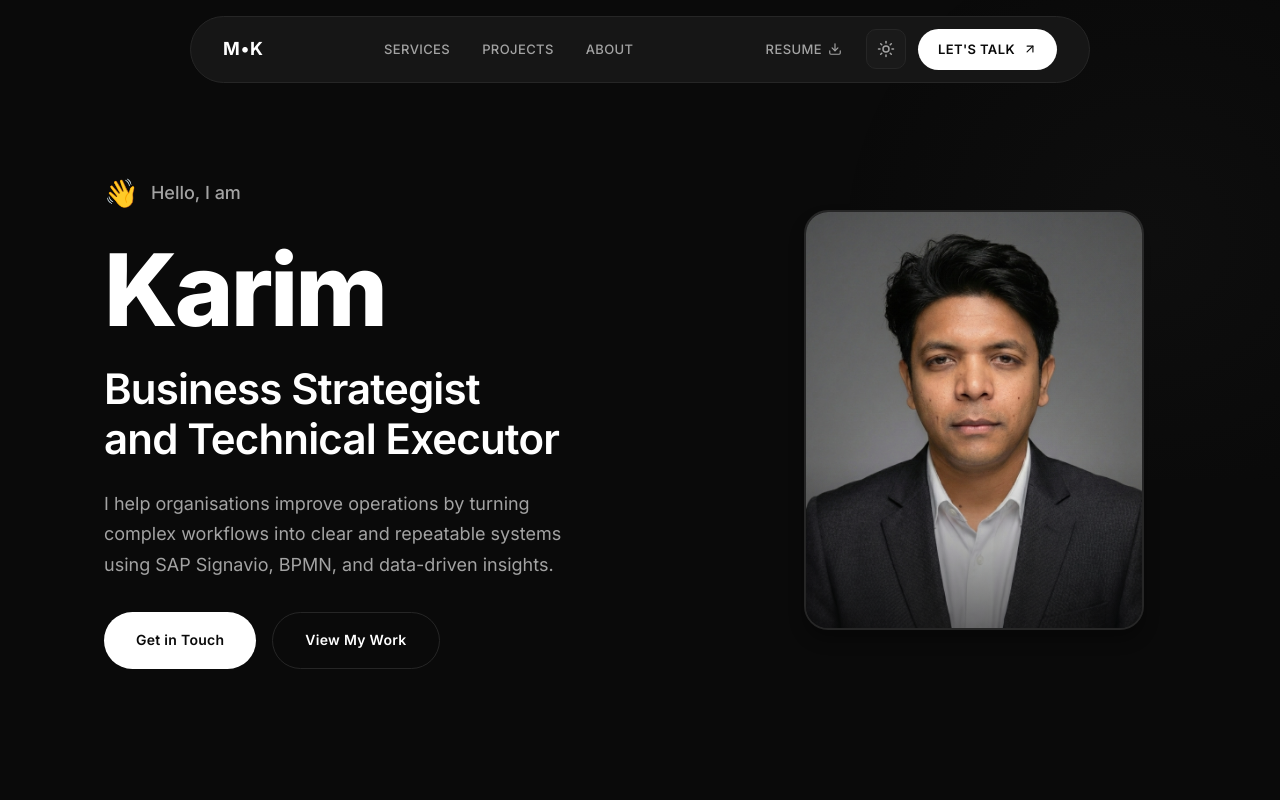
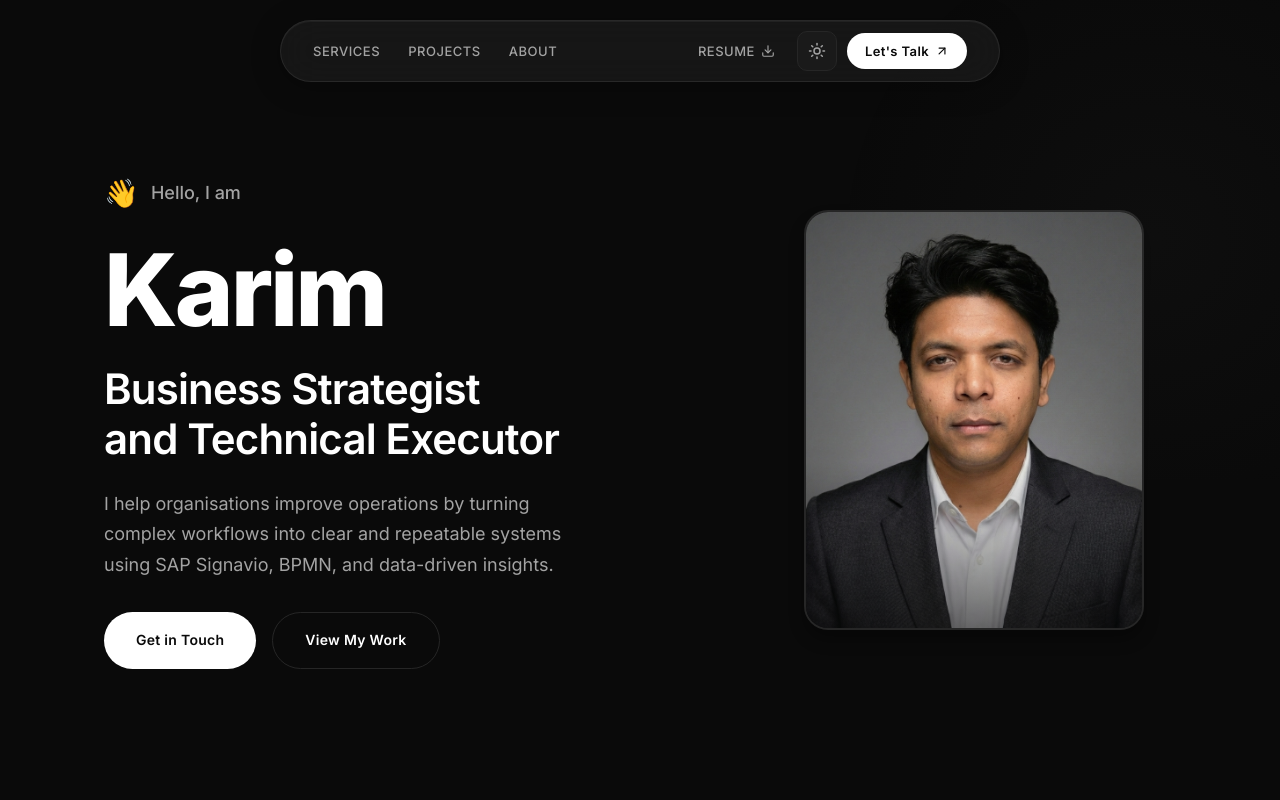
Before and after one commit to myselfrezaul7/portfolio, a Next.js app: page / in a window 1280 px wide. Shown: the top 800 px of the page. Built offline with nearby package versions, Linux system fonts and the light colour scheme.

Commit message:
feat: glassmorphism navbar with scroll-activated M-K logo

```diff
--- a/src/components/Navbar.module.css
+++ b/src/components/Navbar.module.css
@@ -4,7 +4,7 @@
     left: 0;
     right: 0;
     z-index: 100;
-    padding: 16px 24px;
+    padding: 20px 24px;
     display: flex;
     justify-content: center;
     transition: all var(--transition-normal);
@@ -13,21 +13,54 @@
 .navbarInner {
     display: flex;
     align-items: center;
-    justify-content: space-between;
-    max-width: 900px;
+    justify-content: center;
+    max-width: 720px;
     width: 100%;
-    padding: 12px 24px;
-    background: var(--bg-card);
-    border: 1px solid var(--border);
-    border-radius: 50px;
+    padding: 10px 28px;
+    /* Glassmorphism effect */
+    background: rgba(30, 30, 30, 0.6);
+    border: 1px solid rgba(255, 255, 255, 0.08);
+    border-radius: 100px;
     backdrop-filter: blur(20px);
+    -webkit-backdrop-filter: blur(20px);
+    box-shadow:
+        0 4px 30px rgba(0, 0, 0, 0.3),
+        inset 0 1px 0 rgba(255, 255, 255, 0.05);
     transition: all var(--transition-normal);
+    gap: 8px;
+}
+
+/* Light mode glassmorphism */
+:global([data-theme="light"]) .navbarInner {
+    background: rgba(255, 255, 255, 0.7);
+    border: 1px solid rgba(0, 0, 0, 0.08);
+    box-shadow:
+        0 4px 30px rgba(0, 0, 0, 0.1),
+        inset 0 1px 0 rgba(255, 255, 255, 0.8);
 }
 
 @media (min-width: 768px) {
     .navbarInner {
-        padding: 12px 32px;
+        padding: 10px 32px;
     }
+}
+
+/* Scrolled Logo - appears on scroll (like L—B in reference) */
+.scrolledLogo {
+    font-size: 14px;
+    font-weight: 700;
+    letter-spacing: 0.1em;
+    color: var(--text-primary);
+    background: none;
+    border: none;
+    cursor: pointer;
+    padding: 6px 0;
+    margin-right: auto;
+    transition: opacity var(--transition-fast);
+}
+
+.scrolledLogo:hover {
+    opacity: 0.7;
 }
 
 .logo {
@@ -45,7 +78,7 @@
 .desktopNav {
     display: none;
     align-items: center;
-    gap: 32px;
+    gap: 28px;
 }
 
 @media (min-width: 768px) {
@@ -60,11 +93,12 @@
     color: var(--text-secondary);
     font-size: 13px;
     font-weight: 500;
-    letter-spacing: 0.03em;
+    letter-spacing: 0.04em;
     text-transform: uppercase;
     cursor: pointer;
     transition: color var(--transition-fast);
-    padding: 8px 0;
+    padding: 6px 0;
+    white-space: nowrap;
 }
 
 .navLink:hover {
@@ -74,7 +108,8 @@
 .desktopActions {
     display: none;
     align-items: center;
-    gap: 12px;
+    gap: 10px;
+    margin-left: auto;
 }
 
 @media (min-width: 768px) {
@@ -87,13 +122,14 @@
     display: inline-flex;
     align-items: center;
     gap: 6px;
-    padding: 8px 12px;
+    padding: 6px 12px;
     font-size: 13px;
     font-weight: 500;
-    letter-spacing: 0.03em;
+    letter-spacing: 0.04em;
     text-transform: uppercase;
     color: var(--text-secondary);
     transition: color var(--transition-fast);
+    white-space: nowrap;
 }
 
 .resumeLink:hover {
@@ -103,16 +139,16 @@
 .ctaButton {
     display: inline-flex;
     align-items: center;
-    gap: 8px;
-    padding: 10px 20px;
+    gap: 6px;
+    padding: 8px 18px;
     font-size: 13px;
     font-weight: 600;
     letter-spacing: 0.03em;
-    text-transform: uppercase;
     color: var(--bg-primary);
     background: var(--text-primary);
-    border-radius: 50px;
+    border-radius: 100px;
     transition: all var(--transition-fast);
+    white-space: nowrap;
 }
 
 .ctaButton:hover {
@@ -124,8 +160,8 @@
     display: flex;
     align-items: center;
     justify-content: center;
-    width: 40px;
-    height: 40px;
+    width: 36px;
+    height: 36px;
     background: none;
     border: none;
     color: var(--text-primary);
@@ -135,7 +171,7 @@
 .mobileActions {
     display: flex;
     align-items: center;
-    gap: 8px;
+    gap: 4px;
 }
 
 @media (min-width: 768px) {
@@ -152,14 +188,22 @@
 
 .mobileMenu {
     position: fixed;
-    top: 90px;
+    top: 80px;
     left: 16px;
     right: 16px;
     z-index: 99;
-    background: var(--bg-card);
-    border: 1px solid var(--border);
+    /* Glassmorphism for mobile menu */
+    background: rgba(30, 30, 30, 0.85);
+    border: 1px solid rgba(255, 255, 255, 0.08);
     border-radius: 24px;
+    backdrop-filter: blur(20px);
+    -webkit-backdrop-filter: blur(20px);
     overflow: hidden;
+}
+
+:global([data-theme="light"]) .mobileMenu {
+    background: rgba(255, 255, 255, 0.85);
+    border: 1px solid rgba(0, 0, 0, 0.08);
 }
 
 .mobileMenuContent {
--- a/src/components/Navbar.tsx
+++ b/src/components/Navbar.tsx
@@ -14,6 +14,16 @@ const navLinks = [
 
 export default function Navbar() {
     const [isMobileMenuOpen, setIsMobileMenuOpen] = useState(false);
+    const [isScrolled, setIsScrolled] = useState(false);
+
+    // Detect scroll for showing logo
+    useEffect(() => {
+        const handleScroll = () => {
+            setIsScrolled(window.scrollY > 100);
+        };
+        window.addEventListener('scroll', handleScroll);
+        return () => window.removeEventListener('scroll', handleScroll);
+    }, []);
 
     const handleNavClick = (href: string) => {
         setIsMobileMenuOpen(false);
@@ -21,6 +31,10 @@ export default function Navbar() {
         if (element) {
             element.scrollIntoView({ behavior: 'smooth' });
         }
+    };
+
+    const scrollToTop = () => {
+        window.scrollTo({ top: 0, behavior: 'smooth' });
     };
 
     // Prevent body scroll when mobile menu is open
@@ -38,16 +52,27 @@ export default function Navbar() {
     return (
         <>
             <motion.nav
-                className={styles.navbar}
+                className={`${styles.navbar} ${isScrolled ? styles.scrolled : ''}`}
                 initial={{ y: -100 }}
                 animate={{ y: 0 }}
                 transition={{ duration: 0.6, ease: [0.25, 0.4, 0.25, 1] }}
             >
                 <div className={styles.navbarInner}>
-                    {/* Logo */}
-                    <a href="#" className={styles.logo}>
-                        M•K
-                    </a>
+                    {/* Scrolled Logo - appears on scroll */}
+                    <AnimatePresence>
+                        {isScrolled && (
+                            <motion.button
+                                onClick={scrollToTop}
+                                className={styles.scrolledLogo}
+                                initial={{ opacity: 0, x: -20 }}
+                                animate={{ opacity: 1, x: 0 }}
+                                exit={{ opacity: 0, x: -20 }}
+                                transition={{ duration: 0.3 }}
+                            >
+                                M—K
+                            </motion.button>
+                        )}
+                    </AnimatePresence>
 
                     {/* Desktop Navigation */}
                     <div className={styles.desktopNav}>
```
